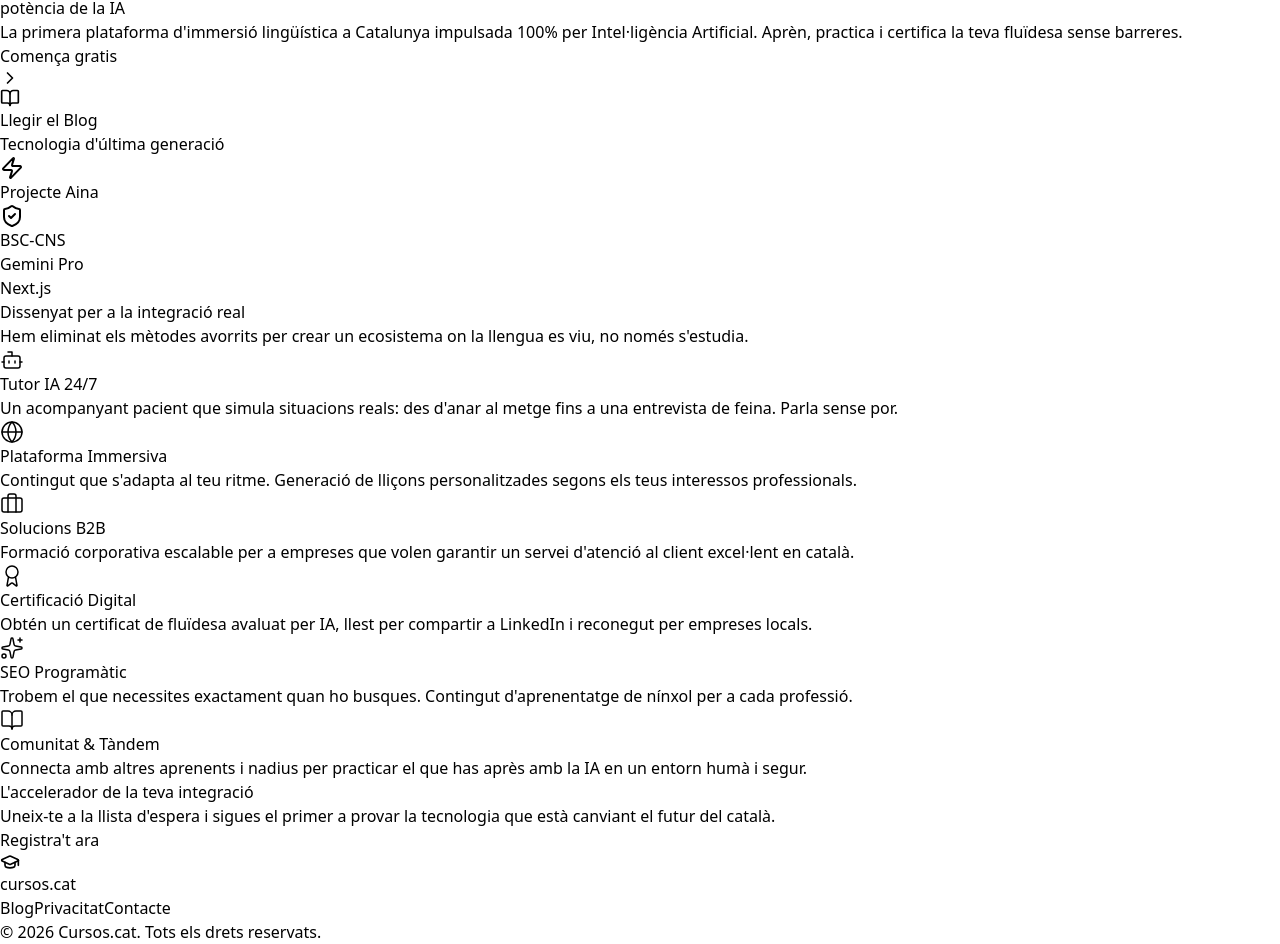
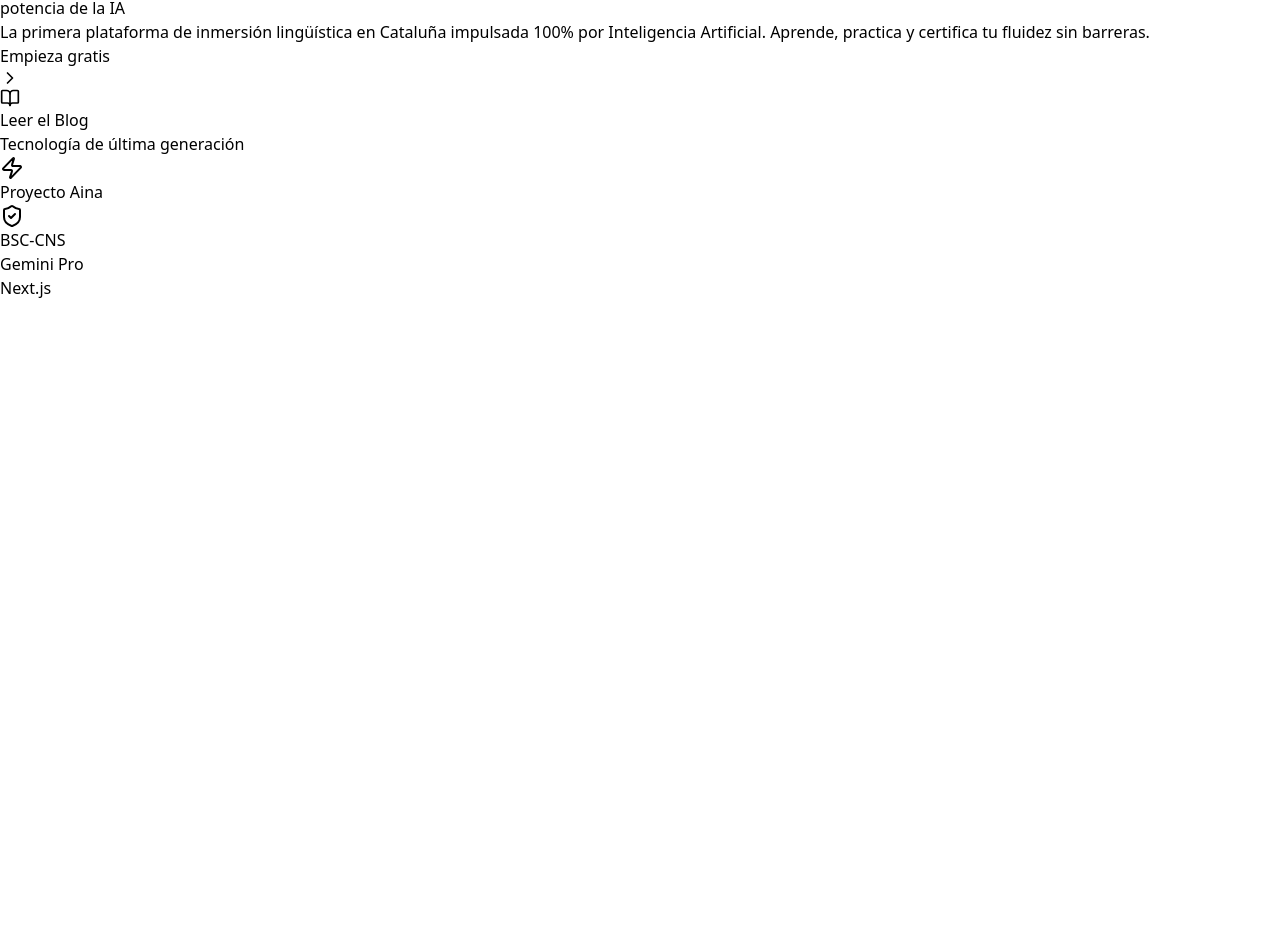
Before and after one commit to vosko03/cursos, a React (Vite) app: page / in a window 1280 px wide. Shown: the part 150-1094 px from the top of the page. After the commit the page ends 800 px from the top, so only its background shows below. Built offline with nearby package versions, Linux system fonts and the light colour scheme.

Commit message:
Localize Home component text to Spanish
Updated text content from Catalan to Spanish for better localization.

```diff
--- a/src/pages/Home.jsx
+++ b/src/pages/Home.jsx
@@ -1,4 +1,4 @@
-import React from 'react';
+import React, { useEffect } from 'react';
 import {
   Sparkles,
   BookOpen,
@@ -12,7 +12,7 @@ import {
   Zap
 } from 'lucide-react';
 
-// --- Sub-components for better organization ---
+// --- Sub-components para una mejor organización ---
 
 const FeatureCard = ({ icon: Icon, title, description, colorClass }) => (
   <div className="bg-white p-8 rounded-2xl border border-zinc-200 shadow-sm hover:shadow-md transition-all duration-300 group">
@@ -29,10 +29,12 @@ const FeatureCard = ({ icon: Icon, title, description, colorClass }) => (
 );
 
 const Home = () => {
-  // Navigation handler (simulating routing as per environment constraints)
+  useEffect(() => {
+    document.title = "Cursos.cat: la primera plataforma d'integració lingüística de Catalunya impulsada 100% per IA.";
+  }, []);
+
   const handleBlogClick = (e) => {
-    // In a real app with react-router: navigate('/blog')
-    console.log("Navigating to blog...");
+    console.log("Navegando al blog...");
   };
 
   return (
@@ -47,8 +49,8 @@ const Home = () => {
           </div>
 
           <div className="hidden md:flex items-center gap-8 text-sm font-medium text-zinc-600">
-            <a href="#metodologia" className="hover:text-zinc-900 transition-colors">Metodologia</a>
-            <a href="#serveis" className="hover:text-zinc-900 transition-colors">Serveis</a>
+            <a href="#metodologia" className="hover:text-zinc-900 transition-colors">Metodología</a>
+            <a href="#serveis" className="hover:text-zinc-900 transition-colors">Servicios</a>
             <a href="/blog" onClick={handleBlogClick} className="flex items-center gap-2 text-blue-600 hover:text-blue-700 transition-colors">
               Blog <BookOpen size={16} />
             </a>
@@ -60,28 +62,28 @@ const Home = () => {
       <section className="pt-40 pb-20 px-6">
         <div className="max-w-5xl mx-auto text-center">
           <div className="inline-flex items-center gap-2 bg-blue-50 text-blue-700 px-4 py-1.5 rounded-full text-xs font-bold uppercase tracking-widest mb-8 border border-blue-100 animate-fade-in">
-            <Sparkles size={14} /> La revolució del català ja és aquí
+            <Sparkles size={14} /> La revolución del catalán ya está aquí
           </div>
 
           <h1 className="text-5xl md:text-7xl font-extrabold text-zinc-900 tracking-tight leading-[1.1] mb-8 animate-fade-in" style={{ animationDelay: '0.1s' }}>
-            Domina el català amb la <br />
-            <span className="text-transparent bg-clip-text bg-gradient-to-r from-blue-600 to-indigo-500">potència de la IA</span>
+            Domina el catalán con la <br />
+            <span className="text-transparent bg-clip-text bg-gradient-to-r from-blue-600 to-indigo-500">potencia de la IA</span>
           </h1>
 
           <p className="text-lg md:text-xl text-zinc-500 max-w-2xl mx-auto mb-12 leading-relaxed animate-fade-in" style={{ animationDelay: '0.2s' }}>
-            La primera plataforma d'immersió lingüística a Catalunya impulsada 100% per Intel·ligència Artificial. Aprèn, practica i certifica la teva fluïdesa sense barreres.
+            La primera plataforma de inmersión lingüística en Cataluña impulsada 100% por Inteligencia Artificial. Aprende, practica y certifica tu fluidez sin barreras.
           </p>
 
           <div className="flex flex-col sm:flex-row items-center justify-center gap-4 animate-fade-in" style={{ animationDelay: '0.3s' }}>
             <button className="w-full sm:w-auto px-8 py-4 bg-zinc-900 text-white font-bold rounded-2xl hover:bg-zinc-800 transition-all shadow-xl shadow-zinc-200 flex items-center justify-center gap-2 group">
-              Comença gratis <ChevronRight size={20} className="group-hover:translate-x-1 transition-transform" />
+              Empieza gratis <ChevronRight size={20} className="group-hover:translate-x-1 transition-transform" />
             </button>
             <a
               href="/blog"
               onClick={handleBlogClick}
               className="w-full sm:w-auto px-8 py-4 bg-white text-zinc-900 font-bold rounded-2xl border border-zinc-200 hover:bg-zinc-50 transition-all flex items-center justify-center gap-2"
             >
-              <BookOpen size={20} /> Llegir el Blog
+              <BookOpen size={20} /> Leer el Blog
             </a>
           </div>
         </div>
@@ -90,109 +92,15 @@ const Home = () => {
       {/* Trust Bar */}
       <section className="py-12 border-y border-zinc-200 bg-white/50">
         <div className="max-w-7xl mx-auto px-6">
-          <p className="text-center text-xs font-bold text-zinc-400 uppercase tracking-[0.2em] mb-8">Tecnologia d'última generació</p>
+          <p className="text-center text-xs font-bold text-zinc-400 uppercase tracking-[0.2em] mb-8">Tecnología de última generación</p>
           <div className="flex flex-wrap justify-center items-center gap-8 md:gap-16 opacity-50 grayscale hover:grayscale-0 transition-all duration-500">
-             <div className="flex items-center gap-2 font-bold text-xl"><Zap className="text-amber-500" /> Projecte Aina</div>
+             <div className="flex items-center gap-2 font-bold text-xl"><Zap className="text-amber-500" /> Proyecto Aina</div>
              <div className="flex items-center gap-2 font-bold text-xl"><ShieldCheck className="text-blue-500" /> BSC-CNS</div>
              <div className="flex items-center gap-2 font-bold text-xl font-mono">Gemini Pro</div>
              <div className="flex items-center gap-2 font-bold text-xl">Next.js</div>
           </div>
         </div>
       </section>
-
-      {/* Services Grid */}
-      <section id="serveis" className="py-24 px-6 bg-white">
-        <div className="max-w-7xl mx-auto">
-          <div className="flex flex-col md:flex-row md:items-end justify-between gap-6 mb-16">
-            <div className="max-w-2xl">
-              <h2 className="text-3xl md:text-4xl font-bold text-zinc-900 mb-4 tracking-tight">
-                Dissenyat per a la integració real
-              </h2>
-              <p className="text-zinc-500 text-lg">
-                Hem eliminat els mètodes avorrits per crear un ecosistema on la llengua es viu, no només s'estudia.
-              </p>
-            </div>
-          </div>
-
-          <div className="grid grid-cols-1 md:grid-cols-2 lg:grid-cols-3 gap-8">
-            <FeatureCard
-              icon={Bot}
-              title="Tutor IA 24/7"
-              description="Un acompanyant pacient que simula situacions reals: des d'anar al metge fins a una entrevista de feina. Parla sense por."
-              colorClass="bg-blue-50 text-blue-600"
-            />
-            <FeatureCard
-              icon={Globe}
-              title="Plataforma Immersiva"
-              description="Contingut que s'adapta al teu ritme. Generació de lliçons personalitzades segons els teus interessos professionals."
-              colorClass="bg-emerald-50 text-emerald-600"
-            />
-            <FeatureCard
-              icon={Briefcase}
-              title="Solucions B2B"
-              description="Formació corporativa escalable per a empreses que volen garantir un servei d'atenció al client excel·lent en català."
-              colorClass="bg-zinc-100 text-zinc-900"
-            />
-            <FeatureCard
-              icon={Award}
-              title="Certificació Digital"
-              description="Obtén un certificat de fluïdesa avaluat per IA, llest per compartir a LinkedIn i reconegut per empreses locals."
-              colorClass="bg-amber-50 text-amber-600"
-            />
-            <FeatureCard
-              icon={Sparkles}
-              title="SEO Programàtic"
-              description="Trobem el que necessites exactament quan ho busques. Contingut d'aprenentatge de nínxol per a cada professió."
-              colorClass="bg-purple-50 text-purple-600"
-            />
-            <FeatureCard
-              icon={BookOpen}
-              title="Comunitat & Tàndem"
-              description="Connecta amb altres aprenents i nadius per practicar el que has après amb la IA en un entorn humà i segur."
-              colorClass="bg-rose-50 text-rose-600"
-            />
-          </div>
-        </div>
-      </section>
-
-      {/* Final CTA */}
-      <section className="py-24 px-6">
-        <div className="max-w-5xl mx-auto bg-zinc-900 rounded-[2.5rem] p-8 md:p-16 text-center relative overflow-hidden shadow-2xl">
-          {/* Decorative gradients */}
-          <div className="absolute top-0 left-0 w-64 h-64 bg-blue-600/20 blur-[100px] rounded-full -translate-x-1/2 -translate-y-1/2"></div>
-          <div className="absolute bottom-0 right-0 w-64 h-64 bg-indigo-600/20 blur-[100px] rounded-full translate-x-1/2 translate-y-1/2"></div>
-
-          <h2 className="text-3xl md:text-5xl font-bold text-white mb-6 relative z-10">
-            L'accelerador de la teva integració
-          </h2>
-          <p className="text-zinc-400 text-lg mb-10 max-w-xl mx-auto relative z-10">
-            Uneix-te a la llista d'espera i sigues el primer a provar la tecnologia que està canviant el futur del català.
-          </p>
-          <div className="flex flex-col sm:flex-row justify-center gap-4 relative z-10">
-            <button className="px-10 py-4 bg-blue-600 text-white font-bold rounded-2xl hover:bg-blue-500 transition-all shadow-lg shadow-blue-900/20">
-              Registra't ara
-            </button>
-          </div>
-        </div>
-      </section>
-
-      {/* Footer */}
-      <footer className="py-12 border-t border-zinc-200">
-        <div className="max-w-7xl mx-auto px-6 flex flex-col md:flex-row justify-between items-center gap-8">
-          <div className="flex items-center gap-2 text-zinc-900 font-bold">
-            <GraduationCap size={20} className="text-blue-600" />
-            <span>cursos.cat</span>
-          </div>
-          <div className="flex gap-8 text-sm text-zinc-500 font-medium">
-            <a href="/blog" onClick={handleBlogClick} className="hover:text-zinc-900 transition-colors">Blog</a>
-            <a href="#" className="hover:text-zinc-900 transition-colors">Privacitat</a>
-            <a href="#" className="hover:text-zinc-900 transition-colors">Contacte</a>
-          </div>
-          <p className="text-sm text-zinc-400">
-            © {new Date().getFullYear()} Cursos.cat. Tots els drets reservats.
-          </p>
-        </div>
-      </footer>
 
       <style dangerouslySetInnerHTML={{__html: `
         @keyframes fadeInUp {
@@ -203,9 +111,7 @@ const Home = () => {
           opacity: 0;
           animation: fadeInUp 0.8s cubic-bezier(0.16, 1, 0.3, 1) forwards;
         }
-        html {
-          scroll-behavior: smooth;
-        }
+        html { scroll-behavior: smooth; }
       `}} />
     </div>
   );
```
